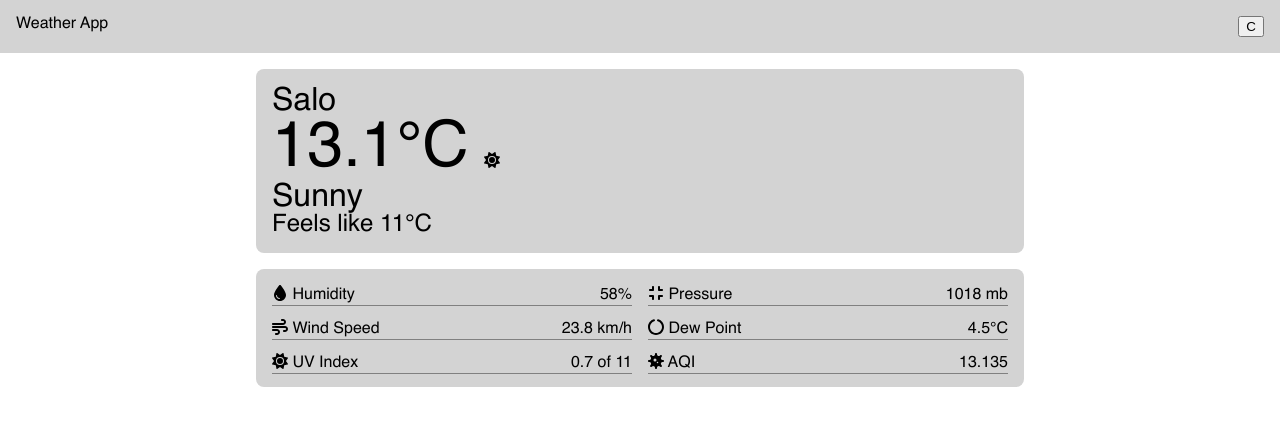
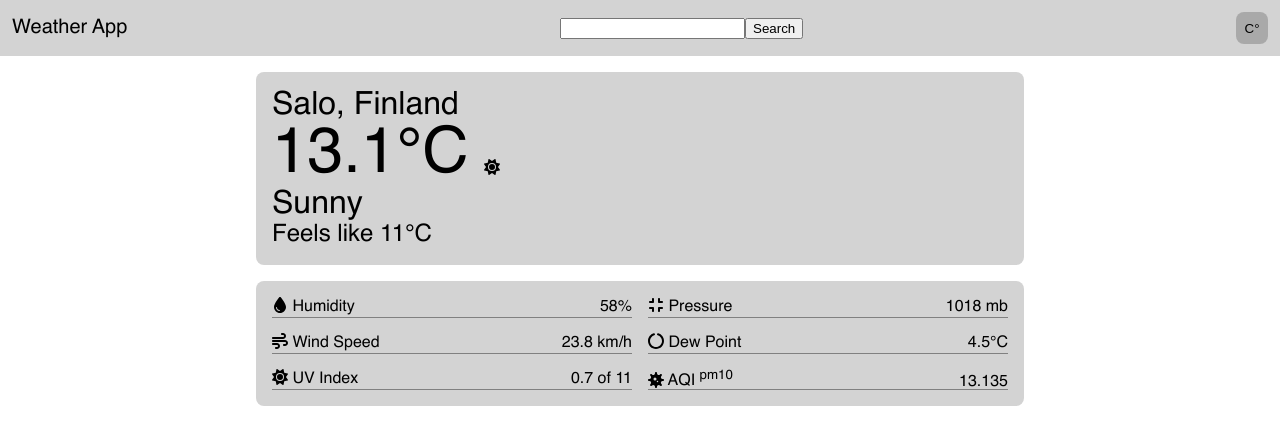
Before and after one commit to Potat369/weather-app, a React (Vite) app: page / in a window 1280 px wide. Shown: the top 444 px of the page. Built offline with nearby package versions, Linux system fonts and the light colour scheme.

Commit message:
Update style and structure

```diff
--- a/src/components/Header.css
+++ b/src/components/Header.css
@@ -2,5 +2,19 @@ header {
     display: flex;
     justify-content: space-between;
     background-color: lightgray;
-    padding: 1rem;
+    padding: 0.75rem;
+    align-items: center;
 }
+
+header > div {
+    font-size: 1.25rem;
+}
+
+.degree {
+    background: darkgray;
+    border: none;
+    aspect-ratio: 1 / 1;
+    height: 2rem;
+    padding: 0.5rem;
+    border-radius: 0.5rem;
+}
--- a/src/components/Header.jsx
+++ b/src/components/Header.jsx
@@ -4,8 +4,12 @@ export default function Header({ isCelsius, setIsCelsius }) {
   return (
     <header>
       <div>Weather App</div>
-      <button onClick={() => setIsCelsius(!isCelsius)}>
-        {isCelsius ? "C" : "F"}
+      <form>
+        <input />
+        <button type="submit">Search</button>
+      </form>
+      <button className="degree" onClick={() => setIsCelsius(!isCelsius)}>
+        {isCelsius ? "C" : "F"}°
       </button>
     </header>
   );
--- a/src/components/Weather.css
+++ b/src/components/Weather.css
@@ -58,3 +58,7 @@ section {
     height: 1px;
     background-color: gray;
 }
+
+.data {
+    line-height: 1.1;
+}
--- a/src/components/Weather.jsx
+++ b/src/components/Weather.jsx
@@ -16,8 +16,10 @@ export default function Weather({ data, isCelsius }) {
     <>
       <section className="box">
         <div className="main">
-          <div>
-            <div className="prec">{data.location.name}</div>
+          <div className="data">
+            <div className="prec">
+              {data.location.name}, {data.location.country}
+            </div>
             <div className="temp">
               {isCelsius ? data.current.temp_c : data.current.temp_f}°{degree}
             </div>
@@ -51,7 +53,10 @@ export default function Weather({ data, isCelsius }) {
             <div>
               <FontAwesomeIcon icon={faWind} /> Wind Speed
             </div>
-            <div>{data.current.wind_kph} km/h</div>
+            <div>
+              {isCelsius ? data.current.wind_kph : data.current.wind_mph}{" "}
+              {isCelsius ? "km/h" : "mi/h"}
+            </div>
           </div>
           <div>
             <div>
@@ -70,7 +75,7 @@ export default function Weather({ data, isCelsius }) {
           </div>
           <div>
             <div>
-              <FontAwesomeIcon icon={faVirus} /> AQI
+              <FontAwesomeIcon icon={faVirus} /> AQI <sup>pm10</sup>
             </div>
             <div>{data.current.air_quality.pm10}</div>
           </div>
```
